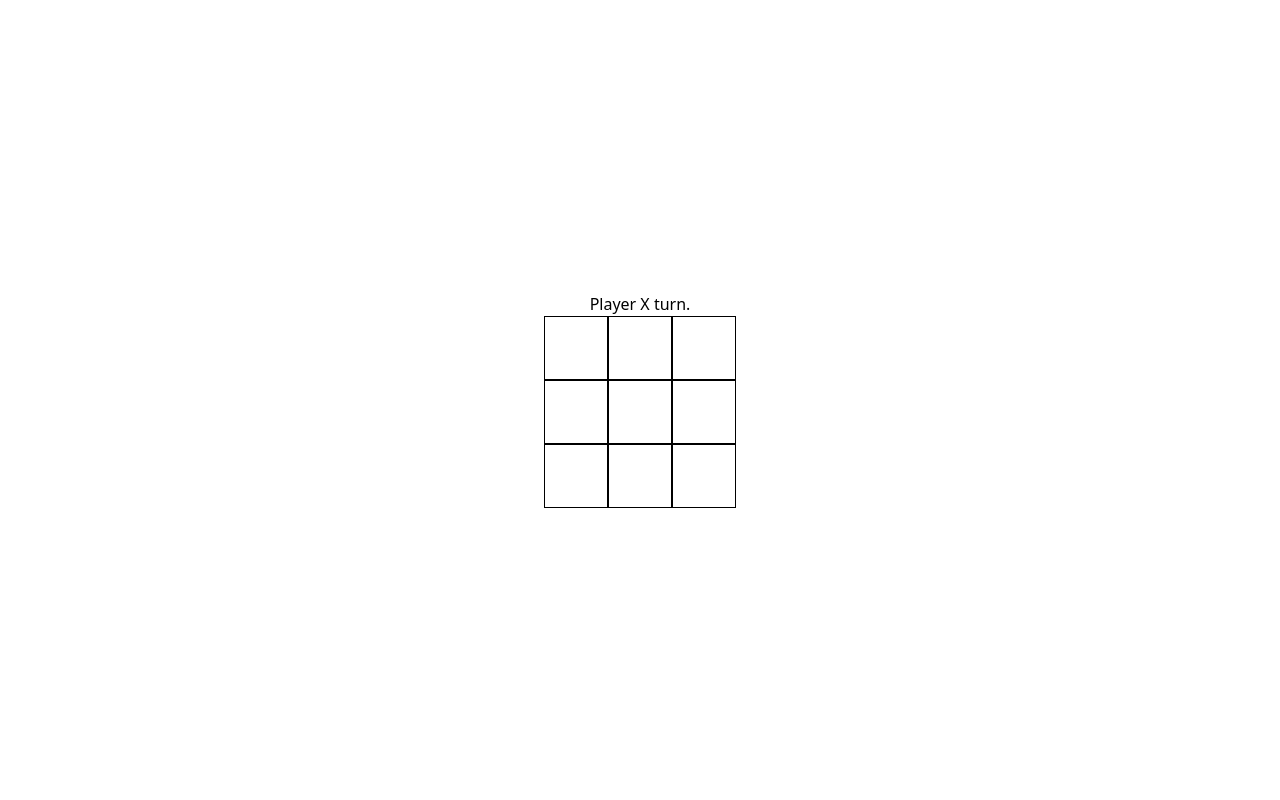
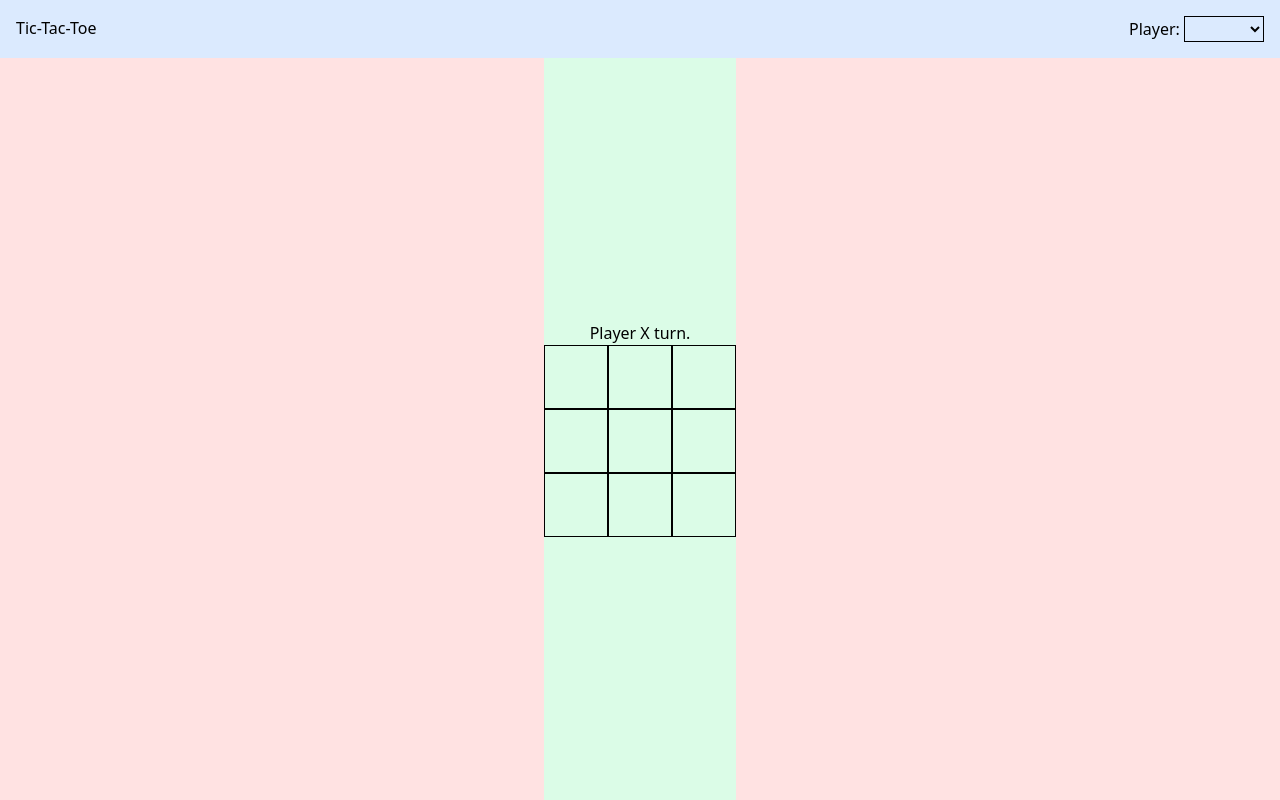
Before and after one commit to andrewhall1124/tic-tac-toe-svelte, a SvelteKit app: page / in a window 1280 px wide. Built offline with nearby package versions, Linux system fonts and the light colour scheme.

Commit message:
Saving work.

```diff
--- /dev/null
+++ b/src/lib/players.ts
@@ -0,0 +1,38 @@
+
+
+export function computerMove(player: string, squares: (number | null)[], turn: number) {
+    let availableMoves: number[] = getAvailableMoves(squares);
+
+    let playerFunction = null
+    switch(player){
+        case 'random':
+            playerFunction = randomPlayer
+            break;
+
+        default:
+            throw Error("Invalid player selected")
+    }
+
+    let move = playerFunction(availableMoves);
+
+    const newSquares = [...squares];
+    newSquares[move] = turn;
+    squares = newSquares;
+
+    turn = turn === 0 ? 1 : 0;
+}
+
+function getAvailableMoves(squares: (number | null)[]): number[] {
+    let moves: number[] = [];
+    for (let i = 0; i < squares.length; i++) {
+        if (squares[i] === null) {
+            moves.push(i);
+        }
+    }
+    return moves;
+}
+
+function randomPlayer(choices: number[]): number {
+    const randomIndex = Math.floor(Math.random() * choices.length);
+    return choices[randomIndex];
+}
--- a/src/routes/+page.svelte
+++ b/src/routes/+page.svelte
@@ -1,6 +1,8 @@
 <script lang="ts">
+	import { computerMove } from '$lib/players';
 	let squares: (null | number)[] = $state(Array(9).fill(null));
 	let turn: number = $state(0);
+	let player: string = $state('player');
 
 	let winner: number | null = $derived.by(() => {
 		const lines = [
@@ -37,36 +39,8 @@
 		turn = turn === 0 ? 1 : 0;
 
 		if (winner === null && squares.some((square) => square === null)) {
-			computerMove();
+			computerMove(player, squares, turn);
 		}
-	}
-
-	function computerMove() {
-		let availableMoves: number[] = getAvailableMoves();
-		if (availableMoves.length === 0) return;
-
-		let move = randomPlayer(availableMoves);
-
-		const newSquares = [...squares];
-		newSquares[move] = turn;
-		squares = newSquares;
-
-		turn = turn === 0 ? 1 : 0;
-	}
-
-	function getAvailableMoves(): number[] {
-		let moves: number[] = [];
-		for (let i = 0; i < squares.length; i++) {
-			if (squares[i] === null) {
-				moves.push(i);
-			}
-		}
-		return moves;
-	}
-
-	function randomPlayer(choices: number[]): number {
-		const randomIndex = Math.floor(Math.random() * choices.length);
-		return choices[randomIndex];
 	}
 
 	function reset() {
@@ -76,7 +50,24 @@
 </script>
 
 <!-- Page -->
-<div class="flex h-screen flex-col items-center justify-center">
+<div class="flex h-screen flex-col items-center bg-red-100">
+	<div class="flex w-full justify-between bg-blue-100 p-4">
+		<div>Tic-Tac-Toe</div>
+		<div>
+			Player:
+			<select
+				class="w-20 border border-black"
+				bind:value={player}
+			>
+				{#each ['random'] as question}
+					<option value={question}>
+						{question}
+					</option>
+				{/each}
+			</select>
+		</div>
+	</div>
+	<div class="flex h-full flex-col items-center justify-center bg-green-100">
 		{#if winner !== null}
 			<div class="flex gap-2">
 				<div>Player {winner === 0 ? 'X' : 'O'} wins!</div>
@@ -104,3 +95,4 @@
 			{/each}
 		</div>
 	</div>
+</div>
```
Lines whose indentation alone changed are shown as unchanged.
